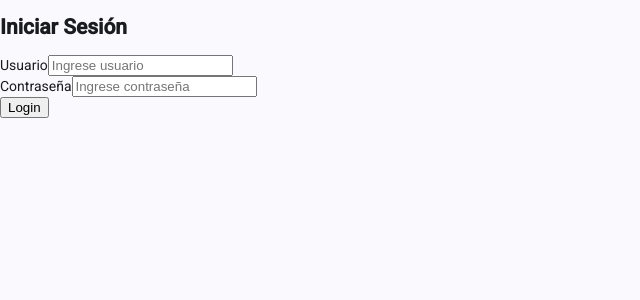
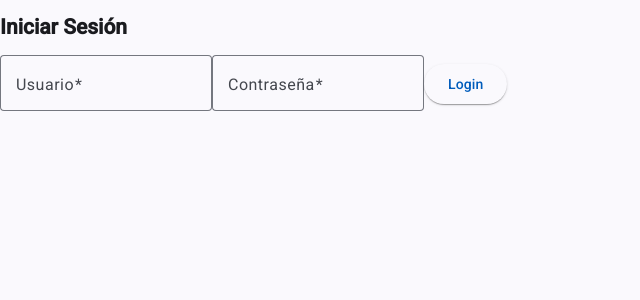
Before and after one commit to Gust1313lab/Proyecto_Login, an Angular app in the folder login-proyecto/: page / in a window 1280 px wide. Shown: the top 300 px of the page, without its empty margins (0-640 px from the left). Built offline with nearby package versions, Linux system fonts and the light colour scheme.

Commit message:
[UPDATE] change login form to angular material

```diff
--- a/login-proyecto/src/app/components/login/login.html
+++ b/login-proyecto/src/app/components/login/login.html
@@ -2,29 +2,29 @@
     <h2>Iniciar Sesión</h2>
 
     <form (ngSubmit)="login()" #loginForm="ngForm">
-
-    <div class="form-group">
-        <label>Usuario</label>
+        <mat-form-field appearance="outline" class="full-width">
+        <mat-label>Usuario</mat-label>
         <input
+            matInput
             type="text"
             name="username"
             [(ngModel)]="username"
             required
             placeholder="Ingrese usuario"
         />
-    </div>
+        </mat-form-field>
 
-    <div class="form-group">
-        <label>Contraseña</label>
+        <mat-form-field appearance="outline" class="full-width">
+            <mat-label>Contraseña</mat-label>
             <input
+                matInput
                 type="password"
                 name="password"
                 [(ngModel)]="password"
                 required
                 placeholder="Ingrese contraseña"
             />
-    </div>
-
-    <button type="submit">Login</button>
+        </mat-form-field>
+        <button mat-raised-button color="primary" type="submit">Login</button>
     </form>
 </div>
--- a/login-proyecto/src/app/components/login/login.ts
+++ b/login-proyecto/src/app/components/login/login.ts
@@ -2,11 +2,15 @@ import { Component, inject, OnInit } from '@angular/core';
 import { FormsModule } from '@angular/forms';
 import { LoginComponent } from '../../interfaces/login-dto';
 import { LoginServices } from '../../services/login.services';
+//inmportamos material forms
+import { MatFormFieldModule } from '@angular/material/form-field';
+import { MatInputModule } from '@angular/material/input';
+import { MatButtonModule } from '@angular/material/button';
 
 @Component({
   selector: 'app-login',
   standalone: true,
-  imports: [FormsModule],
+  imports: [FormsModule, MatFormFieldModule, MatInputModule, MatButtonModule],
   templateUrl: './login.html',
   styleUrl: './login.css',
 })
```
Lines whose indentation alone changed are shown as unchanged.
